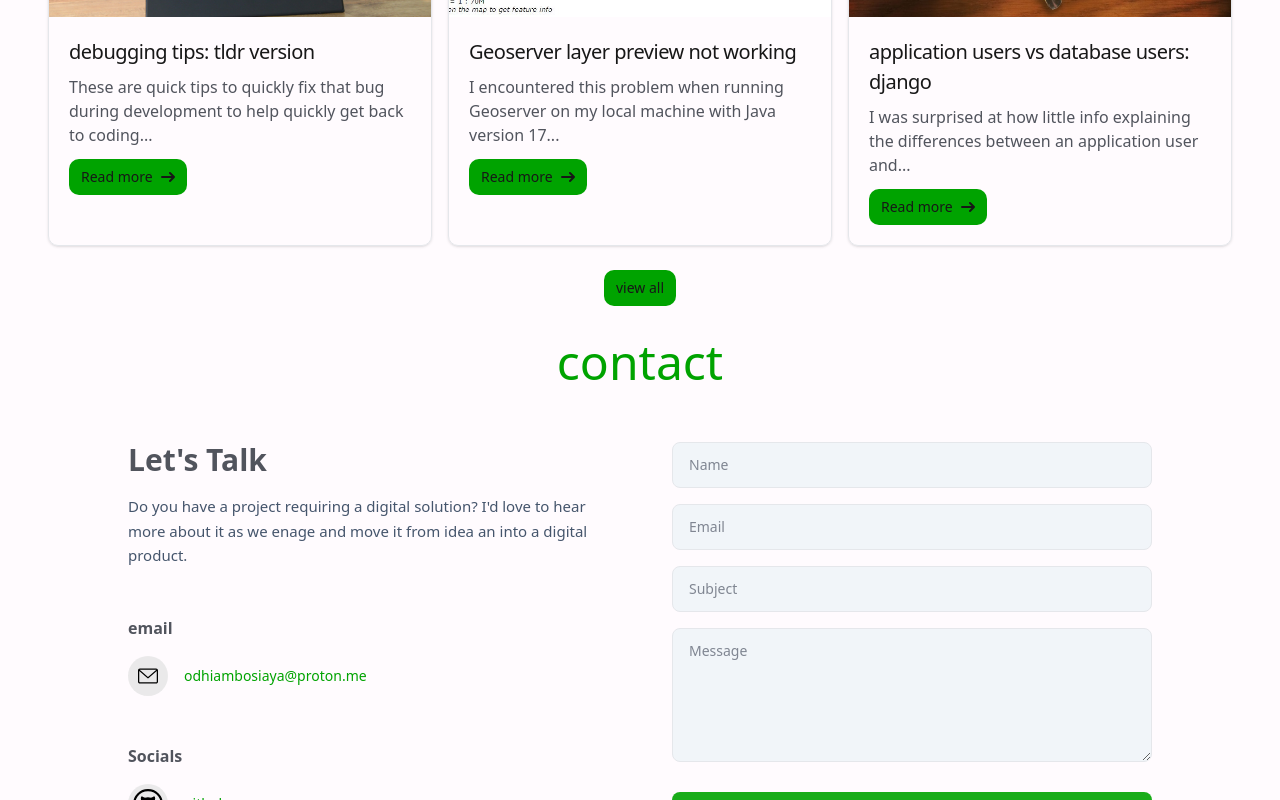
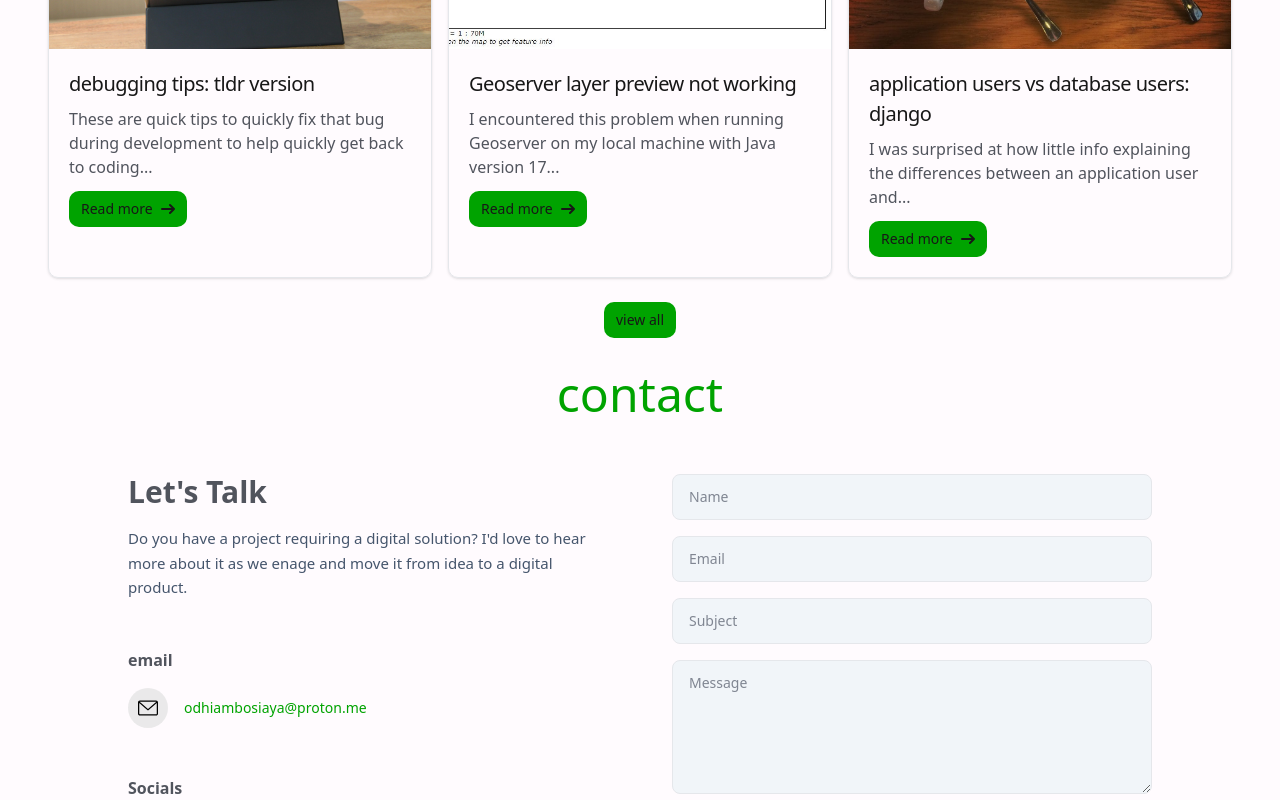
Before and after one commit to odhiambokevin/portfolio, a Next.js app in the folder frontend/: page / in a window 1280 px wide. Shown: the part 3845-4645 px from the top of the page. Built offline with nearby package versions, Linux system fonts and the light colour scheme; no server answers; a web font is replaced by a local one.

Commit message:
edit contact info

```diff
--- a/frontend/src/app/page.tsx
+++ b/frontend/src/app/page.tsx
@@ -142,7 +142,7 @@ export default function Home() {
             </Link>
           ))}
         </div>
-        <div className='mt-2 flex justify-center'>
+        <div className='mt-2 mb-8 flex justify-center'>
         <Link href="/maps" className="mt-4 inline-flex px-3 py-2 text-sm font-medium text-center bg-accent rounded-lg hover:bg-accent/90 focus:ring-4 focus:outline-none focus:ring-accent/60">
           view all
         </Link>
@@ -168,7 +168,7 @@ export default function Home() {
         <div className="grid lg:grid-cols-2 items-start gap-16 pt-[56px] mx-auto max-w-5xl max-lg:max-w-2xl">
           <div>
             <h2 className="text-text-mild text-3xl font-bold">Let&apos;s Talk</h2>
-            <p className="text-[15px] text-slate-600 mt-4 leading-relaxed">Do you have a project requiring a digital solution? I&apos;d love to hear more about it as we enage and move it from idea an into a digital product.</p>
+            <p className="text-[15px] text-slate-600 mt-4 leading-relaxed">Do you have a project requiring a digital solution? I&apos;d love to hear more about it as we enage and move it from idea to a digital product.</p>
             <div className="mt-12">
               <h2 className="text-text-mild text-base font-semibold">email</h2>
               <div className="mt-4 flex items-center">
```
